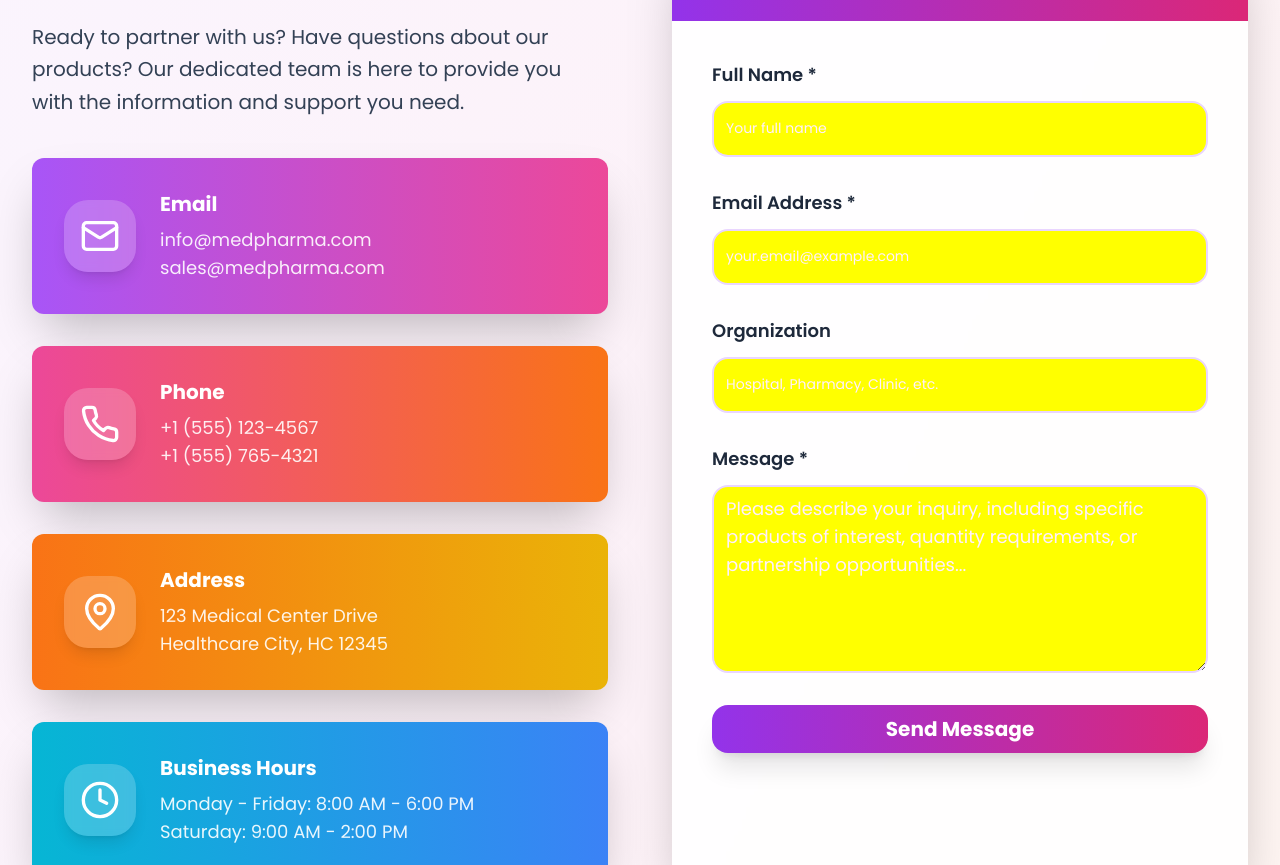
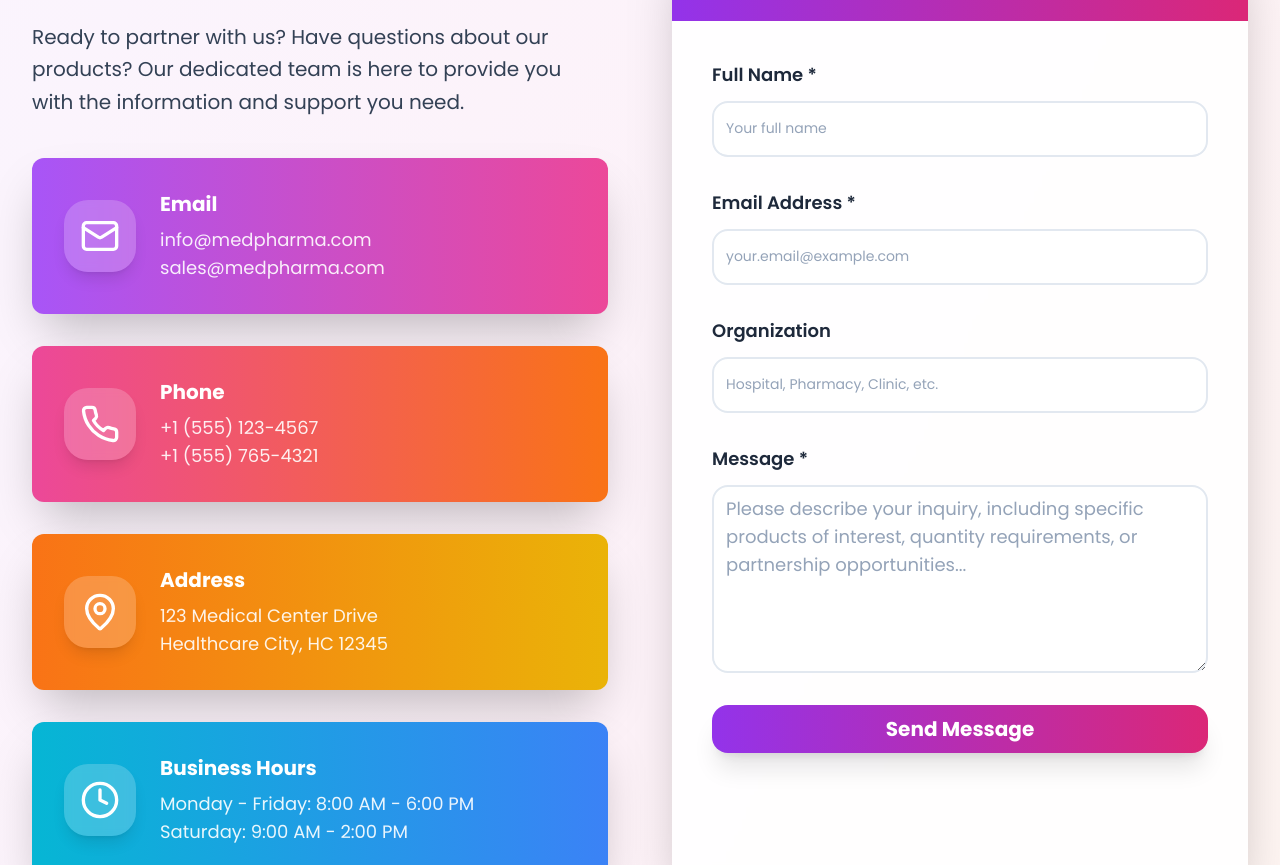
Before and after one commit to 8790-rajugoud/medishare-product-portal, a React (Vite) app: page /contact in a window 1280 px wide. Shown: the part 667-1532 px from the top of the page. Built offline with nearby package versions, Linux system fonts and the light colour scheme.

Commit message:
Contact page color update
Updated the contact page with the requested color change.

```diff
--- a/src/pages/Contact.tsx
+++ b/src/pages/Contact.tsx
@@ -173,7 +173,7 @@ const Contact = () => {
                       value={formData.name}
                       onChange={handleChange}
                       placeholder="Your full name"
-                      className="h-14 text-lg border-2 border-purple-200 focus:border-purple-500 rounded-xl transition-all duration-300 focus:ring-4 focus:ring-purple-500/20"
+                      className="h-14 text-lg border-2 border-slate-200 focus:border-purple-500 bg-white hover:bg-purple-50/50 rounded-xl transition-all duration-300 focus:ring-4 focus:ring-purple-500/20 placeholder:text-slate-400"
                     />
                   </div>
 
@@ -189,7 +189,7 @@ const Contact = () => {
                       value={formData.email}
                       onChange={handleChange}
                       placeholder="your.email@example.com"
-                      className="h-14 text-lg border-2 border-purple-200 focus:border-purple-500 rounded-xl transition-all duration-300 focus:ring-4 focus:ring-purple-500/20"
+                      className="h-14 text-lg border-2 border-slate-200 focus:border-purple-500 bg-white hover:bg-purple-50/50 rounded-xl transition-all duration-300 focus:ring-4 focus:ring-purple-500/20 placeholder:text-slate-400"
                     />
                   </div>
 
@@ -204,7 +204,7 @@ const Contact = () => {
                       value={formData.organization}
                       onChange={handleChange}
                       placeholder="Hospital, Pharmacy, Clinic, etc."
-                      className="h-14 text-lg border-2 border-purple-200 focus:border-purple-500 rounded-xl transition-all duration-300 focus:ring-4 focus:ring-purple-500/20"
+                      className="h-14 text-lg border-2 border-slate-200 focus:border-purple-500 bg-white hover:bg-purple-50/50 rounded-xl transition-all duration-300 focus:ring-4 focus:ring-purple-500/20 placeholder:text-slate-400"
                     />
                   </div>
 
@@ -220,7 +220,7 @@ const Contact = () => {
                       onChange={handleChange}
                       placeholder="Please describe your inquiry, including specific products of interest, quantity requirements, or partnership opportunities..."
                       rows={6}
-                      className="text-lg border-2 border-purple-200 focus:border-purple-500 rounded-xl transition-all duration-300 focus:ring-4 focus:ring-purple-500/20"
+                      className="text-lg border-2 border-slate-200 focus:border-purple-500 bg-white hover:bg-purple-50/50 rounded-xl transition-all duration-300 focus:ring-4 focus:ring-purple-500/20 placeholder:text-slate-400"
                     />
                   </div>
 
```
